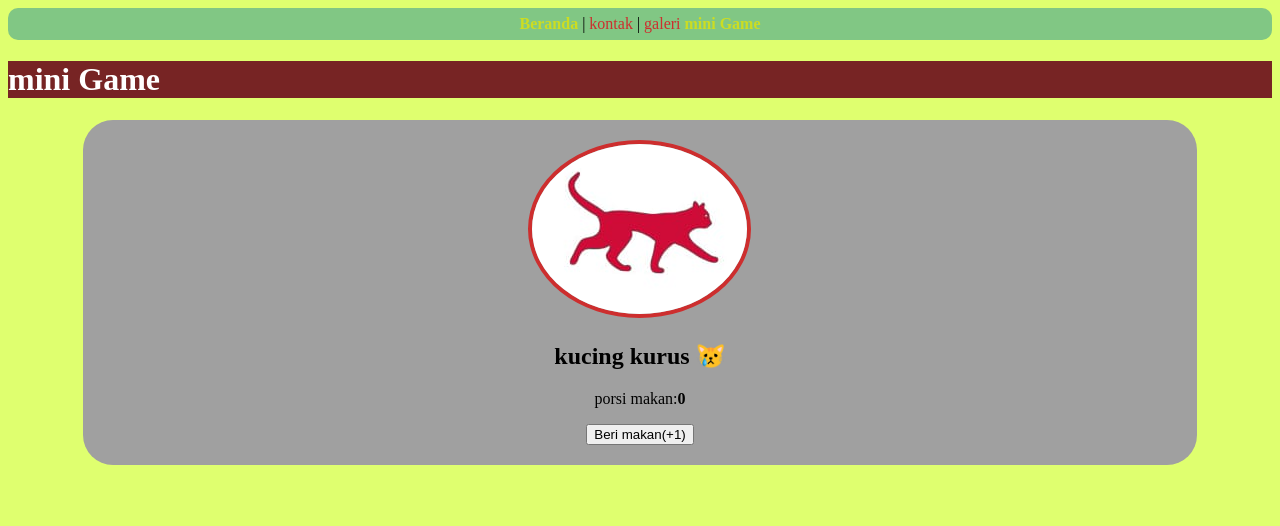
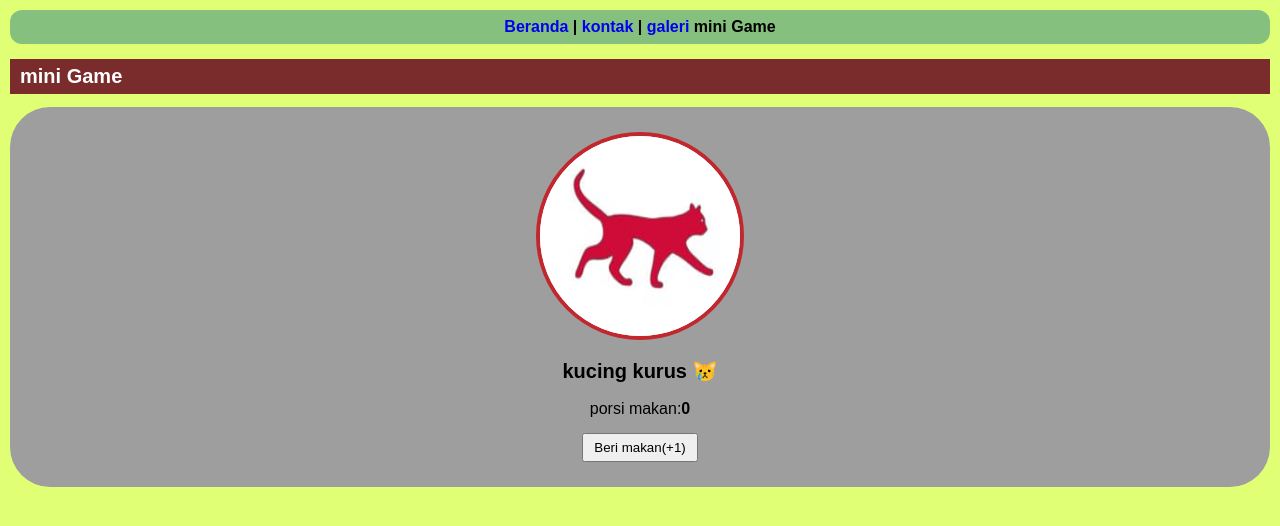
Before and after one commit to AuliaPani/TUGAS1, a plain HTML site: page minigame.html in a window 1280 px wide. Drawn offline with Linux system fonts and the light colour scheme.

Commit message:
update style.css

```diff
--- a/style.css
+++ b/style.css
@@ -1,94 +1,56 @@
-h1 {
-    background-color: #772424;
-    color: #fff;
-}
-a {
-    color: #CD2E2E
+body{
+  background-color: #e1ff74;
+  margin: 0;
+  font-family: Arial;
+  padding: 10px;
 }
 
-body {
- background-color: #DFFF6F
+.navigasi{
+  background-color: #86c07e;
+  padding: 8px;
+  border-radius: 12px;
+  text-align: center;
+  font-weight: bold;
 }
 
-/* mengubah div menjadi tampilan kartu */
-div.karu-profil {
-   background-color: #9E9E9E;
-   width: 280px;
-   margin: 20px auto;
-   padding: 20px;
-   border-radius: 30px;
-   box-shadow: 0 4px 8px rgba(0,0,0.5);
-   text-align: center;
+.navigasi a{
+  text-decoration: none;
 }
 
-div.kartu-profil {
-    background-color: #a0a0a0;
-    width: 85%;
-    margin: 20px auto;
-    padding: 20px;
-    border-radius: 30px;
-    text-align: center;
+h1{
+  background-color: #7a2b2b;
+  color: white;
+  padding: 6px 10px;
+  margin-top: 15px;
+  font-size: 20px;
 }
 
-.kartu-profil img {
-    border-radius: 50%;
-    border: 4px solid #CD2E2E;
-
-}
-.navigasi {
- background-color: #81C784;
- padding: 7px;
- text-align: center;
- border-radius: 10px;
-}
-.navigasi a {
-    text-decoration: none;
-
-}
-.navigasi .aktif{
-    font-weight: bold;
-    color: #CD2;
+.kartu-profil{
+  background-color: #9e9e9e;
+  border-radius: 40px;
+  padding: 25px 15px;
+  text-align: center;
+  margin-top: 10px;
 }
 
-div.kartu-kontak {
-    background-color: #fff ;
-    width: 80%;
-    /* rata tegah horizontal*/
-    margin: 0 auto;
-    padding: 10px;
-    /* teks rata tegah*/
-    border-radius:  20px;
-    text-align:  center;
-}
-.tombol-medsos {
-  /*agar tombaol melebar satu baris penuh*/
-  display: block;
-  padding: 10px;
-  text-align: center;
-  text-decoration: none;
-  margin: 8px;
-  /* sudut tumpul*/
-  border-radius: 12px;
+.kartu-profil img{
+  background-color: white;
+  border: 4px solid #c1272d;
+  border-radius: 50%;
+  width: 200px;
+  height: 200px;
 }
 
-.Wa {
-    background-color: #2CE1C2;
+.kartu-profil h2{
+  margin-top: 15px;
+  font-size: 20px;
 }
 
-.github {
-    background-color: #00D9FF;
+.kartu-profil p{
+  margin: 5px;
 }
 
-.galeri-container{
-    text-align: center;
-    max-width: 100%;
-    margin: 0 auto;
+button{
+  margin-top: 10px;
+  padding: 5px 10px;
 }
-
-/* item galeri foto */
-.galeri.item {
-    width: 50%;
-    max-width: 150px;
-    display: inline-block;
-  margin: 10px;
-}
```
